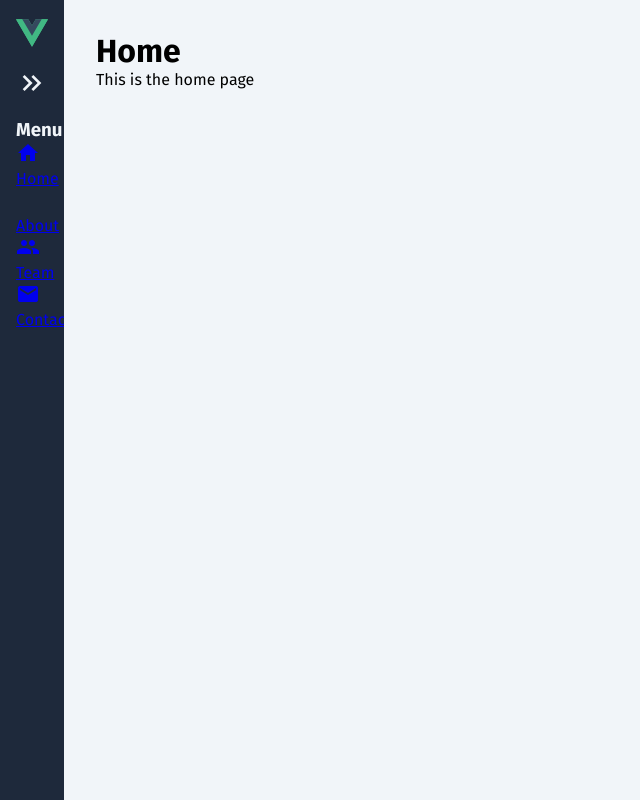
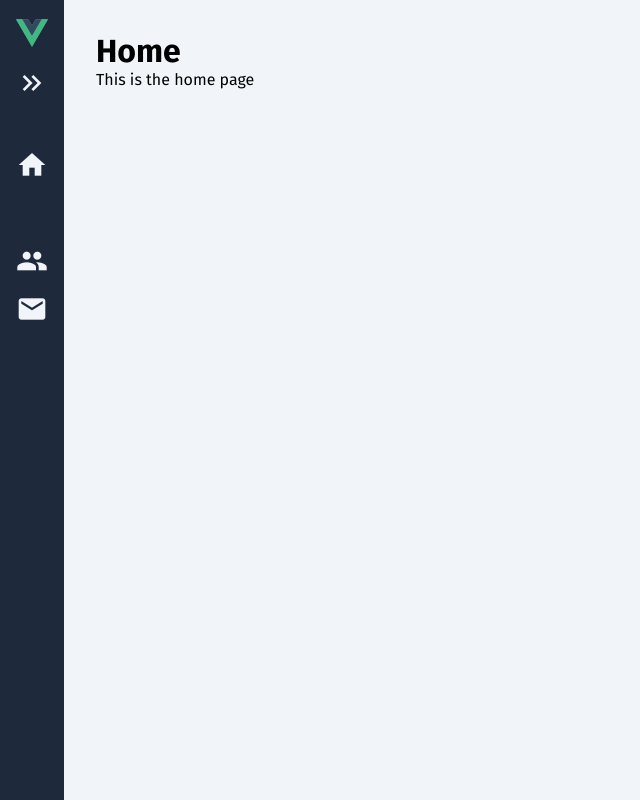
Before and after one commit to johnstuby7/vue-examples, a Vue app in the folder responsive-side-bar/: page / in a window 1280 px wide. Shown: the whole page, without its empty margins (0-640 px from the left). Built offline with nearby package versions, Linux system fonts and the light colour scheme.

Commit message:
Styled the sidebar navigation so that it shows the icons when it is small and the text with the icons when it is big, currently have a issue where the icons aren't showing correclty

```diff
--- a/responsive-side-bar/src/components/Sidebar.vue
+++ b/responsive-side-bar/src/components/Sidebar.vue
@@ -92,6 +92,46 @@ aside {
     }
   }
 
+  h3,
+  .button .text {
+    opacity: 0;
+    transition: 0.3s
+  }
+
+  .menu {
+    margin: 0 -1rem;
+
+    .button {
+      display: flex;
+      align-items: center;
+      text-decoration: none;
+
+      padding: 0.5rem 1rem;
+      transition: 0.2s ease-out;
+
+      .material-icons {
+        font-size: 2rem;
+        color: var(--light);
+        transition: 0.2s ease-out;
+      }
+
+      .text {
+        color: var(--light);
+        transition: 0.2s ease-out;
+      }
+
+      &:hover {
+        background-color: var(--dark-alt);
+
+        .material-icons,
+        .text {
+          color: var(--primary)
+        }
+      }
+    }
+
+  }
+
   &.is_expanded {
     width: var(--sidebar-width);
 
@@ -102,6 +142,17 @@ aside {
         transform: rotate(-180deg);
       }
     }
+
+    h3,
+    .button .text {
+      opacity: 1;
+    }
+
+    .button {
+      .material-icons {
+        margin-right: 1rem;
+      }
+    }
   }
 
   @media (max-width: 768px) {
```
